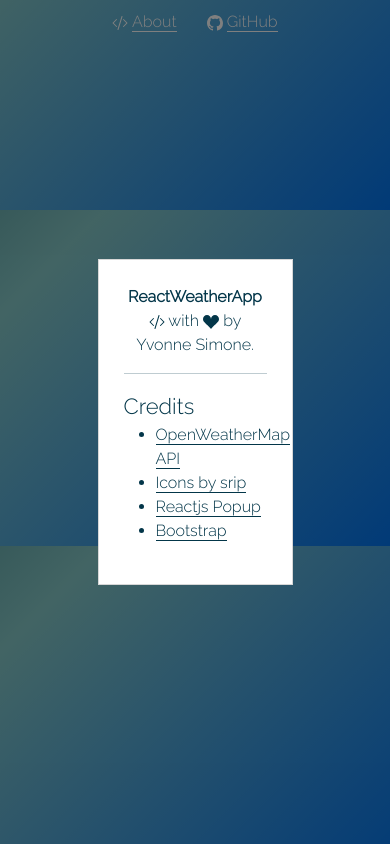
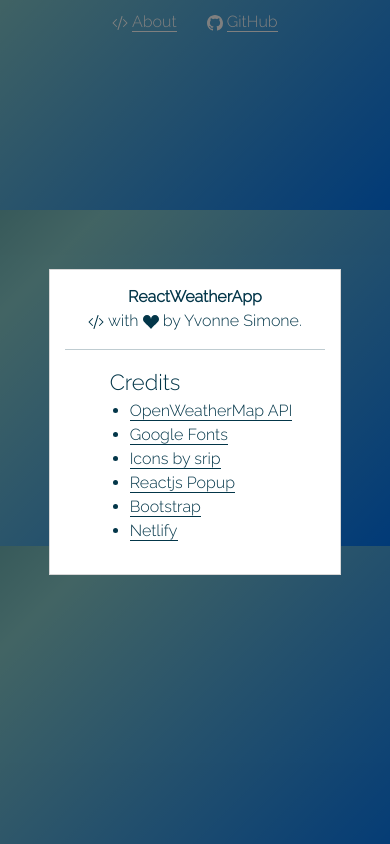
Before and after one commit to yvonnesimonewatts/react-weather-app, a React (Create React App) app: page / in a window 390 px wide. Both pictures are taken after a click on the link "About". Built offline with nearby package versions, Linux system fonts and the light colour scheme; no server answers; the HTML template or start-up script is replaced by a standard one.

Commit message:
fix: UI responsive layout of Bootstrap and footer modal

```diff
--- a/public/index.html
+++ b/public/index.html
@@ -2,14 +2,15 @@
 <html lang="en">
   <head>
     <meta charset="utf-8" />
-    <!-- <link rel="icon" href="%PUBLIC_URL%/favicon.ico" />
+    <!-- <link rel="icon" href="%PUBLIC_URL%/favicon.ico" /> -->
     <meta name="viewport" content="width=device-width, initial-scale=1" />
     <meta name="theme-color" content="#000000" />
     <meta
       name="description"
       content="Web site created using create-react-app"
     />
-    <link rel="apple-touch-icon" href="%PUBLIC_URL%/logo192.png" /> -->
+    <!-- <link rel="apple-touch-icon" href="%PUBLIC_URL%/logo192.png" /> -->
+
     <!--
       manifest.json provides metadata used when your web app is installed on a
       user's mobile device or desktop. See https://developers.google.com/web/fundamentals/web-app-manifest/
--- a/src/DailyForecast.css
+++ b/src/DailyForecast.css
@@ -21,7 +21,7 @@
 
 .DailyForecastData .daily-icon {
   display: block;
-  margin: 0 auto;
+  margin: 7px auto;
   height: 37px;
   width: 37px;
 }
--- a/src/DailyForecastData.js
+++ b/src/DailyForecastData.js
@@ -46,21 +46,21 @@
 
   if (props.unit === "celsius") {
   return (
-  <div className="row DailyForecastData border p-1 m-1 rounded shadow">
+  <div className="row justify-content-center DailyForecastData border p-1 m-1 rounded shadow">
     <div className="col date">
       <div className="format-day"><strong>{formatDay()}</strong></div>
-      <div className="format-date">{formatDate()}</div>
+      <div className="d-none d-md-block format-date">{formatDate()}</div>
     </div>
-    <div className="col d-block m-auto">
+    <div className="col-sm d-block m-auto">
       <div className="daily-icon">
         <WeatherIcon code={props.data.weather[0].icon}/>
       </div>
       </div>
-          <div className="col high">
+          <div className="col-3 d-inline high">
             <div><strong>{tempMax()}°</strong></div>
             <div className="temp-tag">High</div>
           </div>
-            <div className="col low">
+            <div className="col-3 d-inline low">
               <div><strong>{tempMin()}°</strong></div>
               <div className="temp-tag">Low</div>
             </div>
@@ -68,21 +68,21 @@
   );
 } else {
   return (
-    <div className="row DailyForecastData border p-1 m-1 rounded shadow">
+    <div className="row justify-content-center DailyForecastData border p-1 m-1 rounded shadow">
       <div className="col date">
         <div className="format-day"><strong>{formatDay()}</strong></div>
-        <div className="format-date">{formatDate()}</div>
+        <div className="d-none d-md-block format-date">{formatDate()}</div>
       </div>
-        <div className="col d-block m-auto">
+        <div className="col-sm d-block m-auto">
           <div className="daily-icon ">
             <WeatherIcon code={props.data.weather[0].icon}/>
             </div>
         </div>
-            <div className="col high">
+            <div className="col-3 d-inline high">
               <div><strong>{Math.round((tempMax() * 9) / 5 + 32)}°</strong></div>
               <div className="temp-tag">High</div>
             </div>
-              <div className="col low">
+              <div className="col-3 d-inline low">
                 <div><strong>{Math.round((tempMin() * 9) / 5 + 32)}°</strong></div>
                 <div className="temp-tag">Low</div>
               </div>
--- a/src/Footer.css
+++ b/src/Footer.css
@@ -35,26 +35,35 @@
   font-size: 16px;
 }
 
-.FooterModal {
-  padding: 20px;
+.popup-content {
+  width: 75%;
+  margin: auto;
+  padding: 15px;
+  text-align: center;
   font-family: "Raleway", sans-serif;
   color: #033649;
 }
 
-.FooterModal p {
-  text-align: center;
+.popup-content p {
   font-size: 16px;
 }
 
-.FooterModal .icon-codeslash {
+.popup-content .icon-codeslash {
   color: #033649;
 }
 
-.FooterModal .credits {
+.popup-content .credits {
+  position: relative;
+  left: -50px;
   font-size: 22px;
 }
 
-.FooterModal a {
+.popup-content ul {
+  display: inline-block;
+  text-align: left;
+}
+
+.popup-content a {
   font-size: 16px;
   color: #033649;
   outline-style: none;
@@ -62,7 +71,7 @@
   border-bottom: 1px solid #033649;
 }
 
-.FooterModal a:hover {
+.popup-content a:hover {
   color: #0174f0;
   outline-style: none;
   border-bottom: 1.5px solid #0174f0;
--- a/src/FooterModal.js
+++ b/src/FooterModal.js
@@ -15,6 +15,7 @@
               <div className="credits">
                 Credits
               </div>
+                <div className="links">
                   <ul>
                     <li>
                       <a
@@ -23,6 +24,15 @@
                         rel="noopener noreferrer"
                         >
                       OpenWeatherMap API
+                      </a>
+                    </li>
+                    <li>
+                      <a
+                        href="https://fonts.google.com/"
+                        target="_blank"
+                        rel="noopener noreferrer"
+                        >
+                          Google Fonts
                       </a>
                     </li>
                     <li>
@@ -53,7 +63,17 @@
                           Bootstrap
                       </a>
                     </li>
+                    <li>
+                      <a
+                        href="https://www.netlify.com/"
+                        target="_blank"
+                        rel="noopener noreferrer"
+                        >
+                          Netlify
+                      </a>
+                    </li>
                   </ul>
+                </div>
       </div>
     </Popup>
   );
--- a/src/FormatDate.js
+++ b/src/FormatDate.js
@@ -42,7 +42,7 @@
 
   return (
     <div className="FormatDate">
-      {day} | {calendarDate} {month} | {hours}:{minutes}
+    {day} | {calendarDate} {month} | {hours}:{minutes}
     </div>
   );
 }
--- a/src/HourlyForecastData.js
+++ b/src/HourlyForecastData.js
@@ -15,7 +15,7 @@
 
   if (props.unit === "celsius") {
     return(
-    <div className="col HourlyForecastData border m-1 rounded shadow">
+    <div className="col d-none d-sm-block HourlyForecastData border m-1 rounded shadow">
       <div className="hours">{hours()}</div>
       <div className="hourly-icon"><WeatherIcon code={props.data.weather[0].icon}/></div>
       <div className="temp">
@@ -25,7 +25,7 @@
   );
   } else {
     return(
-    <div className="col HourlyForecastData border m-1 rounded shadow">
+    <div className="col d-none d-sm-block HourlyForecastData border m-1 rounded shadow">
       <div className="hours">{hours()}</div>
       <div className="hourly-icon"><WeatherIcon code={props.data.weather[0].icon}/></div>
       <div className="temp">
--- a/src/Weather.css
+++ b/src/Weather.css
@@ -1,7 +1,7 @@
 .Weather {
   max-width: 576px;
   margin: 20px auto;
-  padding: 20px 20px;
+  padding: 20px;
   background: #033649;
   font-family: "Raleway", sans-serif;
   letter-spacing: 0.5px;
@@ -64,9 +64,8 @@
 }
 
 .WeatherData .main-icon {
-  margin: 0 auto;
-  height: 100px;
-  width: 100px;
+  height: 90px;
+  width: 90px;
 }
 
 .WeatherData .description {
--- a/src/Weather.js
+++ b/src/Weather.js
@@ -91,7 +91,9 @@
         <div className="WeatherHeadline">
           <WeatherHeadline data={dispalyData} />
         </div>
-         <p className="HourlyForecastHeading">Today</p>
+          <div className="d-none d-sm-block">
+            <p className="HourlyForecastHeading">Today</p>
+          </div>
          <HourlyForecast
             city={dispalyData.city}
             unit={unit}
```
Lines whose indentation alone changed are shown as unchanged.
